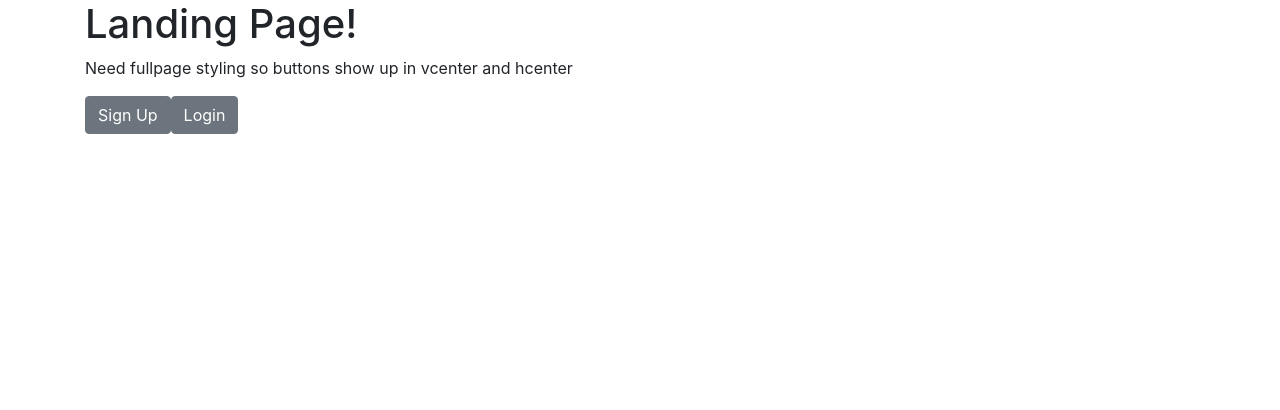
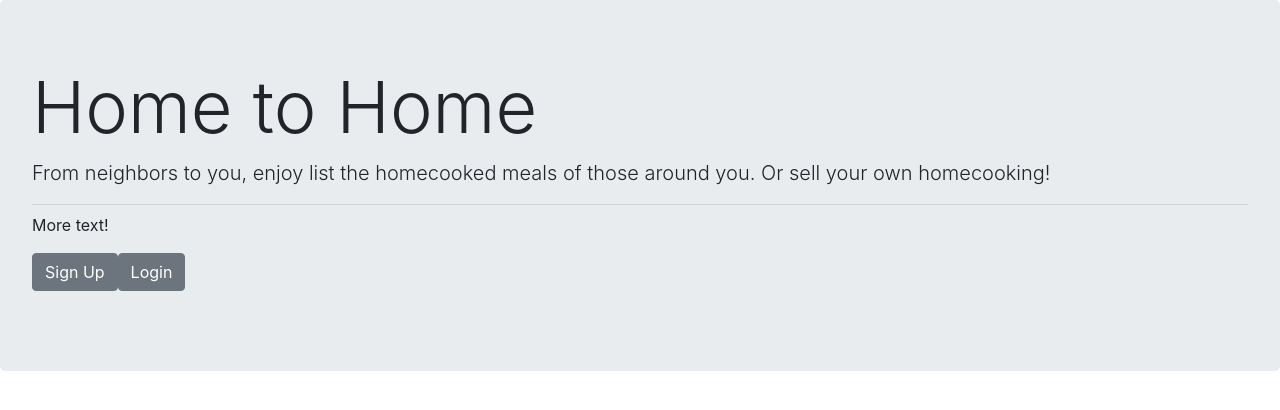
Before and after one commit to caersun/hometohome, a React (Create React App) app in the folder client/: page / in a window 1280 px wide. Shown: the top 410 px of the page. Built offline with nearby package versions, Linux system fonts and the light colour scheme.

Commit message:
state changes with usergit add .git add .

```diff
--- a/client/src/pages/Dash.js
+++ b/client/src/pages/Dash.js
@@ -6,11 +6,11 @@ const Dash = () => {
     const userDetails = useAuthState();
     console.log("in dash", userDetails);
     console.log("user", userDetails.user);
-    const storedUser = JSON.parse(localStorage.getItem("currentUser"));
-    console.log("user in localStorage", storedUser);
+    // const storedUser = JSON.parse(localStorage.getItem("currentUser"));
+    // console.log("user in localStorage", storedUser);
     return <Container>
         <div>This is where your dashboard will go.</div>
-        <p>Welcome {userDetails.user}</p>
+        <p>Welcome {userDetails.user.fullName}</p>
         <Scroll />
     </Container>
 };
--- a/client/src/pages/Landing.js
+++ b/client/src/pages/Landing.js
@@ -1,16 +1,22 @@
-import { Container, Button } from "reactstrap";
+import { Jumbotron, Button } from "reactstrap";
 import { useHistory } from "react-router-dom";
 
 // TODO: Need styling for landing. Think https://doordash.com or https://pizzahut.com
 
 const Landing = () => {
     const history = useHistory();
-    return <Container>
-        <h1>Landing Page!</h1>
-        <p>Need fullpage styling so buttons show up in vcenter and hcenter</p>
-        <Button onClick={() => { history.push("/register") }}>Sign Up</Button>
-        <Button onClick={() => { history.push("/login") }}>Login</Button>
-    </Container>
+    return <div>
+        <Jumbotron>
+            <h1 className="display-3">Home to Home</h1>
+            <p className="lead">From neighbors to you, enjoy list the homecooked meals of those around you. Or sell your own homecooking!</p>
+            <hr className="my-2" />
+            <p>More text!</p>
+            <p className="lead">
+                <Button onClick={() => { history.push("/register") }}>Sign Up</Button>
+                <Button onClick={() => { history.push("/login") }}>Login</Button>
+            </p>
+        </Jumbotron>
+    </div>
 }
 
 export default Landing;
--- a/client/src/pages/Login.js
+++ b/client/src/pages/Login.js
@@ -33,7 +33,7 @@ function Login() {
         }).then(res => {
             console.log("login.js ~ res", res);
             // FIXME: the state is not changing and user is not being set
-            console.log("did the state change?", UserDetails);
+            // console.log("did the state change?", UserDetails);
             history.push("/dash");
         }).catch(err => console.log(err));
     };
--- a/client/src/utils/AuthContext/reducer.js
+++ b/client/src/utils/AuthContext/reducer.js
@@ -18,9 +18,10 @@ export const AuthReducer = (initialState, action) => {
                 loading: true,
             };
         case "LOGIN_SUCCESS":
+            console.log("success!!", action.payload);
             return {
                 ...initialState,
-                user: action.payload.user,
+                user: action.payload,
                 loading: false
             };
         case "LOGOUT":
```
Also changed, not shown: 2 other files (tests, documents, lock files or other folders).
